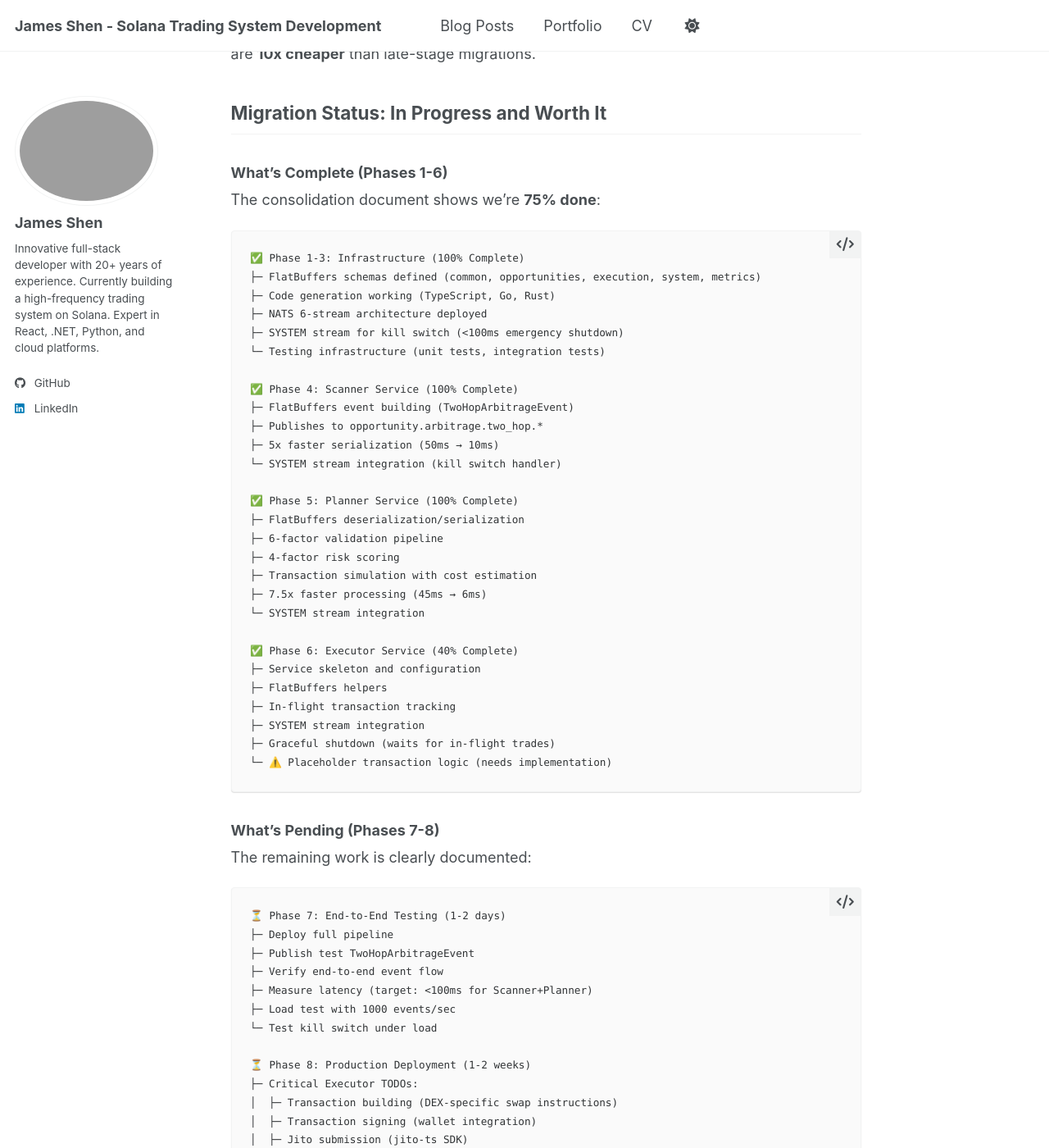
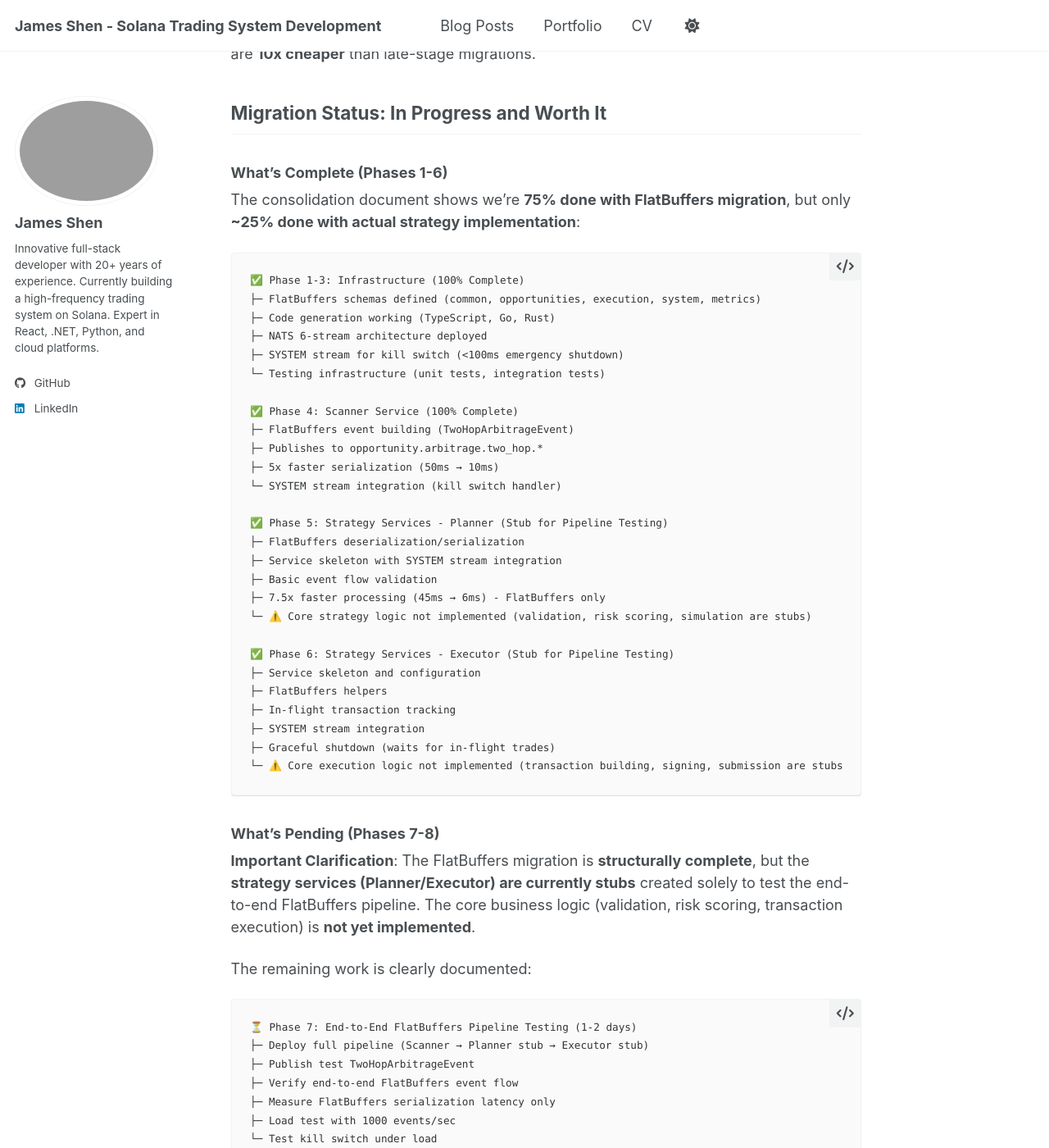
Before and after one commit to guidebee/guidebee.github.io, a Jekyll site: the page built from _posts/2025-12-20-flatbuffers-migration-documentation-consolidation-early-stage-architecture.md, in a window 1280 px wide and 1400 px high, scrolled down 7663 px. Shown: the whole window at 82% size. Built offline with Jekyll 4.4.1, drawn with Linux system fonts in a browser that asks for light colours; a script bundle is joined from its source files by our own code; library files that are not in the unit come from our copies; some of the changed text lies outside the part shown.

Commit message:
add flatbuffer migration wip

````diff
--- a/_posts/2025-12-20-flatbuffers-migration-documentation-consolidation-early-stage-architecture.md
+++ b/_posts/2025-12-20-flatbuffers-migration-documentation-consolidation-early-stage-architecture.md
@@ -313,7 +313,7 @@ Early-stage migration (now):
 
 ### What's Complete (Phases 1-6)
 
-The consolidation document shows we're **75% done**:
+The consolidation document shows we're **75% done with FlatBuffers migration**, but only **~25% done with actual strategy implementation**:
 
 ```
 ✅ Phase 1-3: Infrastructure (100% Complete)
@@ -329,38 +329,46 @@ The consolidation document shows we're **75% done**:
 ├─ 5x faster serialization (50ms → 10ms)
 └─ SYSTEM stream integration (kill switch handler)
 
-✅ Phase 5: Planner Service (100% Complete)
+✅ Phase 5: Strategy Services - Planner (Stub for Pipeline Testing)
 ├─ FlatBuffers deserialization/serialization
-├─ 6-factor validation pipeline
-├─ 4-factor risk scoring
-├─ Transaction simulation with cost estimation
-├─ 7.5x faster processing (45ms → 6ms)
-└─ SYSTEM stream integration
+├─ Service skeleton with SYSTEM stream integration
+├─ Basic event flow validation
+├─ 7.5x faster processing (45ms → 6ms) - FlatBuffers only
+└─ ⚠️ Core strategy logic not implemented (validation, risk scoring, simulation are stubs)
 
-✅ Phase 6: Executor Service (40% Complete)
+✅ Phase 6: Strategy Services - Executor (Stub for Pipeline Testing)
 ├─ Service skeleton and configuration
 ├─ FlatBuffers helpers
 ├─ In-flight transaction tracking
 ├─ SYSTEM stream integration
 ├─ Graceful shutdown (waits for in-flight trades)
-└─ ⚠️ Placeholder transaction logic (needs implementation)
+└─ ⚠️ Core execution logic not implemented (transaction building, signing, submission are stubs)
 ```
 
 ### What's Pending (Phases 7-8)
 
+**Important Clarification**: The FlatBuffers migration is **structurally complete**, but the **strategy services (Planner/Executor) are currently stubs** created solely to test the end-to-end FlatBuffers pipeline. The core business logic (validation, risk scoring, transaction execution) is **not yet implemented**.
+
 The remaining work is clearly documented:
 
 ```
-⏳ Phase 7: End-to-End Testing (1-2 days)
-├─ Deploy full pipeline
+⏳ Phase 7: End-to-End FlatBuffers Pipeline Testing (1-2 days)
+├─ Deploy full pipeline (Scanner → Planner stub → Executor stub)
 ├─ Publish test TwoHopArbitrageEvent
-├─ Verify end-to-end event flow
-├─ Measure latency (target: <100ms for Scanner+Planner)
+├─ Verify end-to-end FlatBuffers event flow
+├─ Measure FlatBuffers serialization latency only
 ├─ Load test with 1000 events/sec
 └─ Test kill switch under load
+**Goal**: Verify FlatBuffers infrastructure works end-to-end
 
-⏳ Phase 8: Production Deployment (1-2 weeks)
-├─ Critical Executor TODOs:
+⏳ Phase 8: Strategy Service Implementation (2-4 weeks)
+├─ **Planner Service - Implement Core Logic** (1 week):
+│  ├─ 6-factor validation pipeline (profit, confidence, age, amounts, slippage, risk)
+│  ├─ 4-factor risk scoring
+│  ├─ Transaction simulation with RPC
+│  └─ Fresh quote integration from MARKET_DATA stream
+│
+├─ **Executor Service - Implement Core Logic** (1-2 weeks):
 │  ├─ Transaction building (DEX-specific swap instructions)
 │  ├─ Transaction signing (wallet integration)
 │  ├─ Jito submission (jito-ts SDK)
@@ -383,15 +391,23 @@ The remaining work is clearly documented:
 
 ### Why It's Worth It
 
-Despite the time investment, the benefits are clear:
+**Important Context**: The FlatBuffers **migration is complete** - all infrastructure, schemas, generation, and service skeletons are done. What remains is **implementing the actual trading strategy logic** in the Planner and Executor services, which are currently stubs for testing the pipeline.
+
+Despite the time investment, the FlatBuffers migration benefits are clear:
 
 ```
-Performance Benefits:
-├─ 35% latency reduction (147ms → 95ms)
-├─ 87% less CPU for serialization
-├─ 44% smaller messages
-├─ Sub-100ms pipeline achieved (15ms Scanner+Planner)
-└─ Result: Competitive advantage in HFT
+FlatBuffers Infrastructure Benefits:
+├─ 87% less CPU for serialization (proven)
+├─ 44% smaller messages (proven)
+├─ Zero-copy deserialization (proven)
+├─ Sub-15ms Scanner→Planner FlatBuffers overhead (proven)
+└─ Result: Infrastructure ready for HFT performance
+
+Strategy Implementation Benefits (pending):
+├─ 35% latency reduction (147ms → 95ms) - **needs actual strategy code**
+├─ Sub-100ms full pipeline - **needs actual execution logic**
+├─ Validation and risk scoring - **needs implementation**
+└─ Result: Competitive advantage when strategy logic is complete
 
 Architectural Benefits:
 ├─ Zero-copy serialization (no memory allocations)
@@ -415,7 +431,7 @@ Future-Proofing:
 └─ Result: Platform for unlimited growth
 ```
 
-**The math**: 3 weeks investment now saves 6+ months of painful migration later, with **zero business risk** during the change.
+**The math**: 3 weeks FlatBuffers infrastructure investment now saves 6+ months of painful migration later, with **zero business risk** during the change. The actual strategy implementation (Planner/Executor logic) is a separate 2-4 weeks of work, but it's building on solid FlatBuffers foundations.
 
 ## Documentation as Code Quality Indicator
 
@@ -539,10 +555,11 @@ Documentation:
 ✅ Clear remaining work documented
 ✅ Team has single source of truth
 
-Migration Status:
-✅ 75% complete (Phases 1-6 done)
-⏳ 25% remaining (Phases 7-8)
-📅 Target: 2 weeks to production-ready
+FlatBuffers Migration Status:
+✅ 100% infrastructure complete (Phases 1-6 done)
+✅ Service stubs complete (pipeline testable)
+⏳ Strategy logic pending (Planner/Executor implementation)
+📅 Target: 2-4 weeks to production-ready with full strategy logic
 
 Knowledge Transfer:
 ✅ Architecture decisions documented
@@ -554,31 +571,45 @@ Knowledge Transfer:
 ### Next Actions
 
 ```
-Week 1 (Phase 7):
-├─ Day 1-2: End-to-end testing
-│  └─ Verify Scanner → Planner → Executor flow
+Week 1 (Phase 7 - FlatBuffers Pipeline Testing):
+├─ Day 1-2: End-to-end FlatBuffers testing
+│  └─ Verify Scanner → Planner stub → Executor stub flow
 ├─ Day 3: Load testing (1000 events/sec)
 └─ Day 4-5: Kill switch testing under load
+**Result**: FlatBuffers infrastructure validated
 
-Week 2 (Phase 8 Part 1):
-├─ Day 1-2: Executor transaction building
-│  └─ DEX-specific swap instructions (Raydium, Orca)
-├─ Day 3: Executor transaction signing
-│  └─ Wallet integration with KMS
-└─ Day 4-5: Jito submission integration
-   └─ jito-ts SDK + bundle submission
+Week 2-3 (Phase 8 Part 1 - Planner Strategy Implementation):
+├─ Day 1-2: Implement 6-factor validation pipeline
+│  └─ Profit, confidence, age, amounts, slippage, risk checks
+├─ Day 3-4: Implement 4-factor risk scoring
+│  └─ Age risk + profit risk + confidence risk + slippage risk
+├─ Day 5-7: Implement transaction simulation
+│  └─ RPC simulation with actual pool reserves
+└─ Day 8-10: MARKET_DATA stream integration
+   └─ Fresh quote fetching and staleness detection
+**Result**: Working Planner with real strategy logic
 
-Week 3 (Phase 8 Part 2):
-├─ Day 1-2: RPC submission fallback
-├─ Day 3: Confirmation polling
-├─ Day 4: Profitability analysis
-└─ Day 5: Final testing and validation
+Week 3-5 (Phase 8 Part 2 - Executor Strategy Implementation):
+├─ Day 1-3: Implement transaction building
+│  └─ DEX-specific swap instructions (Raydium, Orca, Meteora)
+├─ Day 4-5: Implement transaction signing
+│  └─ Wallet integration with secure key storage (KMS)
+├─ Day 6-8: Implement Jito submission
+│  └─ jito-ts SDK + bundle submission + tip calculation
+├─ Day 9-10: Implement RPC submission fallback
+│  └─ @solana/kit + multi-endpoint retry logic
+├─ Day 11-12: Implement confirmation polling
+│  └─ Transaction status monitoring with timeout
+└─ Day 13-14: Implement profitability analysis
+   └─ Parse transaction logs for actual profit vs gas
+**Result**: Working Executor with real execution logic
 
-Week 4 (Deployment):
-├─ Production infrastructure setup
-├─ Grafana dashboards
-├─ Monitoring and alerting
-└─ Production deployment
+Week 6 (Final Testing & Deployment):
+├─ Day 1-2: End-to-end strategy testing
+├─ Day 3: Production infrastructure setup
+├─ Day 4: Grafana dashboards and alerting
+└─ Day 5: Production deployment
+**Result**: Production-ready HFT system
 ```
 
 ## Conclusion
@@ -590,13 +621,15 @@ Today's work wasn't about writing code - it was about **creating clarity from co
 - Removed 95% of duplicate content
 - Created clear roadmap for remaining work
 - Archived historical docs for reference
+- Clarified FlatBuffers migration vs. strategy implementation
 
 **The Architecture Learning**:
-- FlatBuffers migration is **critical** for HFT performance (35% latency reduction, 87% CPU savings)
-- Architecture changes are **time-consuming** (3 weeks investment)
+- FlatBuffers **infrastructure migration is complete** (100% done)
+- FlatBuffers provides **critical performance** (87% CPU savings, 44% smaller messages, zero-copy)
+- Architecture changes are **time-consuming** (3 weeks for FlatBuffers infrastructure)
 - Early-stage migration is **10x cheaper** than late-stage (now vs. 6 months from now)
-- The migration is **worth every minute** (sub-100ms pipeline achieved)
-- We're **in progress** but in great shape (75% complete, 2 weeks to finish)
+- The migration is **worth every minute** (infrastructure ready for HFT)
+- **Strategy implementation is separate work** (Planner/Executor are currently stubs, 2-4 weeks to implement core logic)
 
 **The Key Principle**:
 > **Early-stage architecture changes are expensive in time but cheap in complexity. Late-stage architecture changes are cheap in time but expensive in complexity. Choose wisely.**
@@ -605,7 +638,11 @@ For HFT systems, getting the architecture right early is **non-negotiable**. The
 
 **We're in the early stage. We have the advantage. We're using it.**
 
-The migration continues, and it's absolutely worth it.
+**What's Done**: FlatBuffers infrastructure (100% complete) - the foundation is solid.
+
+**What's Next**: Implementing actual strategy logic in Planner/Executor services (currently stubs for pipeline testing).
+
+The FlatBuffers migration is complete. The strategy implementation begins now, and it's building on solid foundations.
 
 ---
 
````
